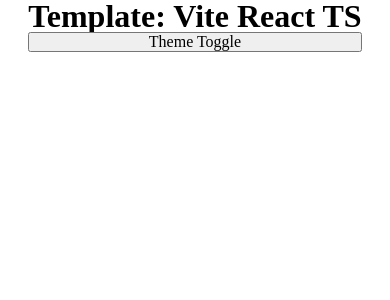
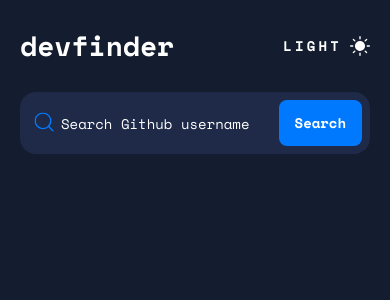
Before and after one commit to LoganF50/github-user-search, a React (Vite) app: page / in a window 390 px wide. Shown: the top 300 px of the page. Built offline with nearby package versions, Linux system fonts and the light colour scheme.

Commit message:
finish mobile design header and search box

```diff
--- a/src/App.tsx
+++ b/src/App.tsx
@@ -2,12 +2,16 @@
 import { GlobalStyle } from "./styles/globalStyle";
 import { Themes } from "./styles/themes";
 import { useState } from "react";
+import { Header } from "./components/Header";
+import { MoonIcon, SunIcon } from "./components/Icons";
+import { Search } from "./components/Search";
 
 const Wrapper = styled.div`
   display: flex;
   flex-direction: column;
   min-height: 100vh;
   align-items: center;
+  background-color: ${({ theme }) => theme.color.background.secondary};
 
   @media screen and (min-width: ${({ theme }) => theme.breakpoint.tablet}) {
   }
@@ -17,6 +21,11 @@
   display: flex;
   flex-direction: column;
   min-height: 100vh;
+  color: ${({ theme }) => theme.color.text.primary};
+  font-family: ${({ theme }) => theme.fontFamily.primary};
+  font-weight: ${({ theme }) => theme.fontWeight.normal};
+  min-width: 100%;
+  padding: ${({ theme }) => `0 ${theme.spacing.base600}`};
 
   @media screen and (min-width: ${({ theme }) => theme.breakpoint.tablet}) {
     max-width: 1200px;
@@ -25,11 +34,18 @@
 
 function App() {
   const [currentTheme, setCurrentTheme] = useState(Themes.dark);
+  const [currentUser, setCurrentUser] = useState("");
+  const [hasError, setHasError] = useState(false);
 
   const toggleTheme = () => {
     currentTheme.name === "dark"
       ? setCurrentTheme(Themes.light)
       : setCurrentTheme(Themes.dark);
+  };
+
+  //TODO
+  const handleSearchUser = (e: React.FormEvent<HTMLFormElement>) => {
+    e.preventDefault();
   };
 
   return (
@@ -38,8 +54,19 @@
         <GlobalStyle />
         <Wrapper>
           <StyledApp>
-            <h1>Template: Vite React TS</h1>
-            <button onClick={toggleTheme}>Theme Toggle</button>
+            <Header
+              themeIcon={
+                currentTheme.name === "dark" ? <SunIcon /> : <MoonIcon />
+              }
+              themeText={currentTheme.name === "dark" ? "light" : "dark"}
+              handleThemeChange={toggleTheme}
+            />
+            <Search
+              value={currentUser}
+              handleSearchUser={handleSearchUser}
+              onChange={(e) => setCurrentUser(e.target.value)}
+              hasError={hasError}
+            />
           </StyledApp>
         </Wrapper>
       </ThemeProvider>
--- /dev/null
+++ b/src/components/Header.tsx
@@ -0,0 +1,52 @@
+import styled from "styled-components";
+
+const StyledHeader = styled.header`
+  display: flex;
+  justify-content: space-between;
+  align-items: center;
+  color: ${({ theme }) => theme.color.text.header};
+  font-size: ${({ theme }) => theme.fontSize.base200};
+  padding: ${({ theme }) => `${theme.spacing.base800} 0`};
+
+  button {
+    display: flex;
+    align-items: center;
+    gap: ${({ theme }) => theme.spacing.base300};
+    background-color: transparent;
+    border: none;
+    color: ${({ theme }) => theme.color.text.toggle};
+    font-weight: ${({ theme }) => theme.fontWeight.bold};
+
+    &:hover {
+      cursor: pointer;
+      color: ${({ theme }) => theme.color.text.toggleHover};
+    }
+  }
+
+  span {
+    text-transform: uppercase;
+    letter-spacing: 0.2rem;
+  }
+`;
+
+type HeaderProps = {
+  themeIcon: React.ReactNode;
+  themeText: string;
+  handleThemeChange: () => void;
+};
+
+export const Header: React.FC<HeaderProps> = ({
+  themeIcon,
+  themeText,
+  handleThemeChange,
+}: HeaderProps) => {
+  return (
+    <StyledHeader>
+      <h1>devfinder</h1>
+      <button onClick={handleThemeChange}>
+        <span>{themeText}</span>
+        {themeIcon}
+      </button>
+    </StyledHeader>
+  );
+};
--- a/src/components/Icons.tsx
+++ b/src/components/Icons.tsx
@@ -24,8 +24,7 @@
     <svg width="20" height="20" xmlns="http://www.w3.org/2000/svg">
       <path
         d="M19.513 11.397a.701.701 0 00-.588.128 7.496 7.496 0 01-2.276 1.336 7.101 7.101 0 01-2.583.462 7.505 7.505 0 01-5.32-2.209 7.568 7.568 0 01-2.199-5.342c0-.873.154-1.72.41-2.49a6.904 6.904 0 011.227-2.21.657.657 0 00-.102-.924.701.701 0 00-.589-.128C5.32.61 3.427 1.92 2.072 3.666A10.158 10.158 0 000 9.83c0 2.8 1.125 5.342 2.967 7.19a10.025 10.025 0 007.16 2.98c2.353 0 4.527-.822 6.266-2.183a10.13 10.13 0 003.58-5.624.623.623 0 00-.46-.796z"
-        fill="#697C9A"
-        fill-rule="nonzero"
+        fill="currentColor"
       />
     </svg>
   );
@@ -45,7 +44,7 @@
 export const SunIcon = () => {
   return (
     <svg width="20" height="20" xmlns="http://www.w3.org/2000/svg">
-      <g fill="#FFF" fill-rule="nonzero">
+      <g fill="currentColor">
         <path d="M13.545 6.455c-.9-.9-2.17-1.481-3.545-1.481a4.934 4.934 0 00-3.545 1.481c-.9.9-1.481 2.17-1.481 3.545 0 1.376.582 2.646 1.481 3.545.9.9 2.17 1.481 3.545 1.481a4.934 4.934 0 003.545-1.481c.9-.9 1.481-2.17 1.481-3.545a4.934 4.934 0 00-1.481-3.545zM10 3.413a.7.7 0 00.688-.688V.688A.7.7 0 0010 0a.7.7 0 00-.688.688v2.037a.7.7 0 00.688.688zM15.635 5.344l1.455-1.455a.67.67 0 000-.952.67.67 0 00-.952 0l-1.455 1.455a.67.67 0 000 .952c.238.264.66.264.952 0zM19.312 9.312h-2.037a.7.7 0 00-.688.688.7.7 0 00.688.688h2.037A.7.7 0 0020 10a.7.7 0 00-.688-.688zM15.608 14.656a.67.67 0 00-.952 0 .67.67 0 000 .952l1.455 1.455a.67.67 0 00.952 0 .67.67 0 000-.952l-1.455-1.455zM10 16.587a.7.7 0 00-.688.688v2.037A.7.7 0 0010 20a.7.7 0 00.688-.688v-2.037a.7.7 0 00-.688-.688zM4.365 14.656L2.91 16.111a.67.67 0 000 .952.67.67 0 00.952 0l1.455-1.455a.67.67 0 000-.952c-.238-.264-.66-.264-.952 0zM3.413 10a.7.7 0 00-.688-.688H.688A.7.7 0 000 10a.7.7 0 00.688.688h2.037A.7.7 0 003.413 10zM4.365 5.344a.67.67 0 00.952 0 .67.67 0 000-.952L3.862 2.937a.67.67 0 00-.952 0 .67.67 0 000 .952l1.455 1.455z" />
       </g>
     </svg>
--- /dev/null
+++ b/src/components/Search.tsx
@@ -0,0 +1,95 @@
+import styled from "styled-components";
+import { SearchIcon } from "./Icons";
+
+const StyledSearch = styled.form`
+  display: flex;
+  align-items: center;
+  background-color: ${({ theme }) => theme.color.background.primary};
+  border-radius: ${({ theme }) => theme.borderRadius.base400};
+  font-size: ${({ theme }) => theme.fontSize.base200};
+  padding: ${({ theme }) => theme.spacing.base300};
+
+  div {
+    padding: ${({ theme }) => theme.spacing.base200};
+  }
+
+  svg {
+    transform: scale(0.8);
+  }
+
+  input {
+    flex: 1 1 auto;
+    background-color: transparent;
+    color: ${({ theme }) => theme.color.text.input};
+    border: none;
+    caret-color: ${({ theme }) => theme.color.primary};
+    outline: none;
+    text-overflow: ellipsis;
+
+    &::placeholder {
+      color: ${({ theme }) => theme.color.text.primary};
+      opacity: 1; //firefox
+    }
+
+    &:hover {
+      cursor: pointer;
+    }
+  }
+
+  button {
+    background-color: ${({ theme }) => theme.color.background.button};
+    color: ${({ theme }) => theme.color.text.button};
+    border: none;
+    border-radius: ${({ theme }) => theme.borderRadius.base300};
+    font-weight: ${({ theme }) => theme.fontWeight.bold};
+    padding: ${({ theme }) => theme.spacing.base500};
+
+    &:hover {
+      background-color: ${({ theme }) => theme.color.background.buttonHover};
+      cursor: pointer;
+    }
+
+    &:active {
+      transform: scale(0.9);
+      transition-duration: 100ms;
+    }
+
+    &:disabled {
+      background-color: ${({ theme }) => theme.color.background.buttonHover};
+      cursor: default;
+    }
+  }
+`;
+
+type SearchProps = {
+  hasError: boolean;
+  value: string;
+  handleSearchUser: (e: React.FormEvent<HTMLFormElement>) => void;
+  onChange: (e: React.ChangeEvent<HTMLInputElement>) => void;
+};
+
+export const Search: React.FC<SearchProps> = ({
+  hasError,
+  value,
+  handleSearchUser,
+  onChange,
+}: SearchProps) => {
+  return (
+    <StyledSearch onSubmit={handleSearchUser}>
+      <div>
+        <SearchIcon />
+      </div>
+      <input
+        type="text"
+        name="search-user"
+        id="search-user"
+        value={value}
+        onChange={onChange}
+        placeholder="Search Github username"
+      />
+      <button type="submit" disabled={hasError}>
+        Search
+      </button>
+    </StyledSearch>
+  );
+};
--- a/src/styles/themes.tsx
+++ b/src/styles/themes.tsx
@@ -69,6 +69,23 @@
   name: "dark",
   color: {
     ...defaultTheme.color,
+    primary: "#0079FF",
+    error: "#F74646",
+    background: {
+      primary: "#1E2A47",
+      secondary: "#141D2F",
+      button: "#0079FF",
+      buttonHover: "#60ABFF",
+    },
+    text: {
+      primary: "#FFFFFF",
+      header: "#FFFFFF",
+      toggle: "#FFFFFF",
+      toggleHover: "#90A4D4",
+      button: "#FFFFFF",
+      input: "#FFFFFF",
+      placeholder: "#FFFFFF",
+    },
   },
 };
 
@@ -76,6 +93,23 @@
   name: "light",
   color: {
     ...defaultTheme.color,
+    primary: "#0079FF",
+    error: "#F74646",
+    background: {
+      primary: "#FEFEFE",
+      secondary: "#F6F8FF",
+      button: "#0079FF",
+      buttonHover: "#60ABFF",
+    },
+    text: {
+      primary: "#4B6A9B",
+      header: "#222731",
+      toggle: "#697C9A",
+      toggleHover: "#222731",
+      button: "#FFFFFF",
+      input: "#222731",
+      placeholder: "#4B6A9B",
+    },
   },
 };
 
```
Also changed, not shown: 1 other file (tests, documents, lock files or other folders).
